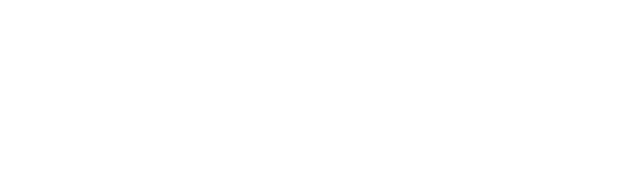
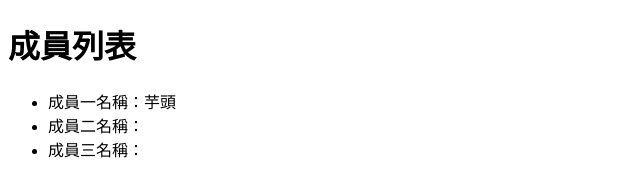
Before and after one commit to chichi0127/gittest0816, a plain HTML site: page index.html in a window 1280 px wide. Shown: the whole page, without its empty margins (0-640 px from the left). Drawn offline with Linux system fonts and the light colour scheme.

Commit message:
改成員一名字

```diff
--- a/index.html
+++ b/index.html
@@ -8,6 +8,16 @@
 </head>
 
 <body>
+    <h1>成員列表</h1>
+    <ul>
+        <li>成員一名稱：芋頭</li>
+        <li>成員二名稱：</li>
+        <li>成員三名稱：</li>
+    </ul>
+</body>
+
+</html>
+
 
 </body>
 
```
